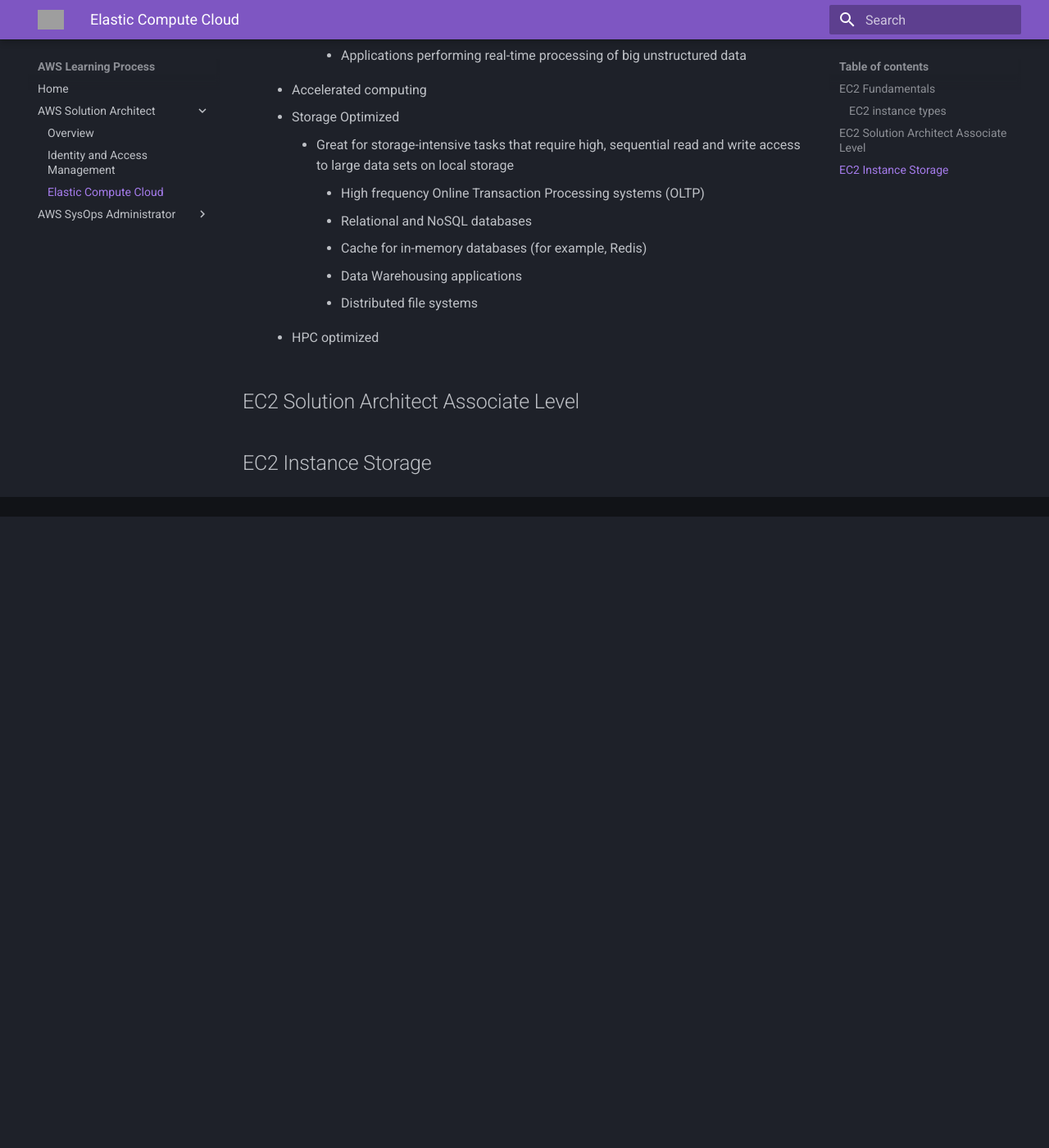
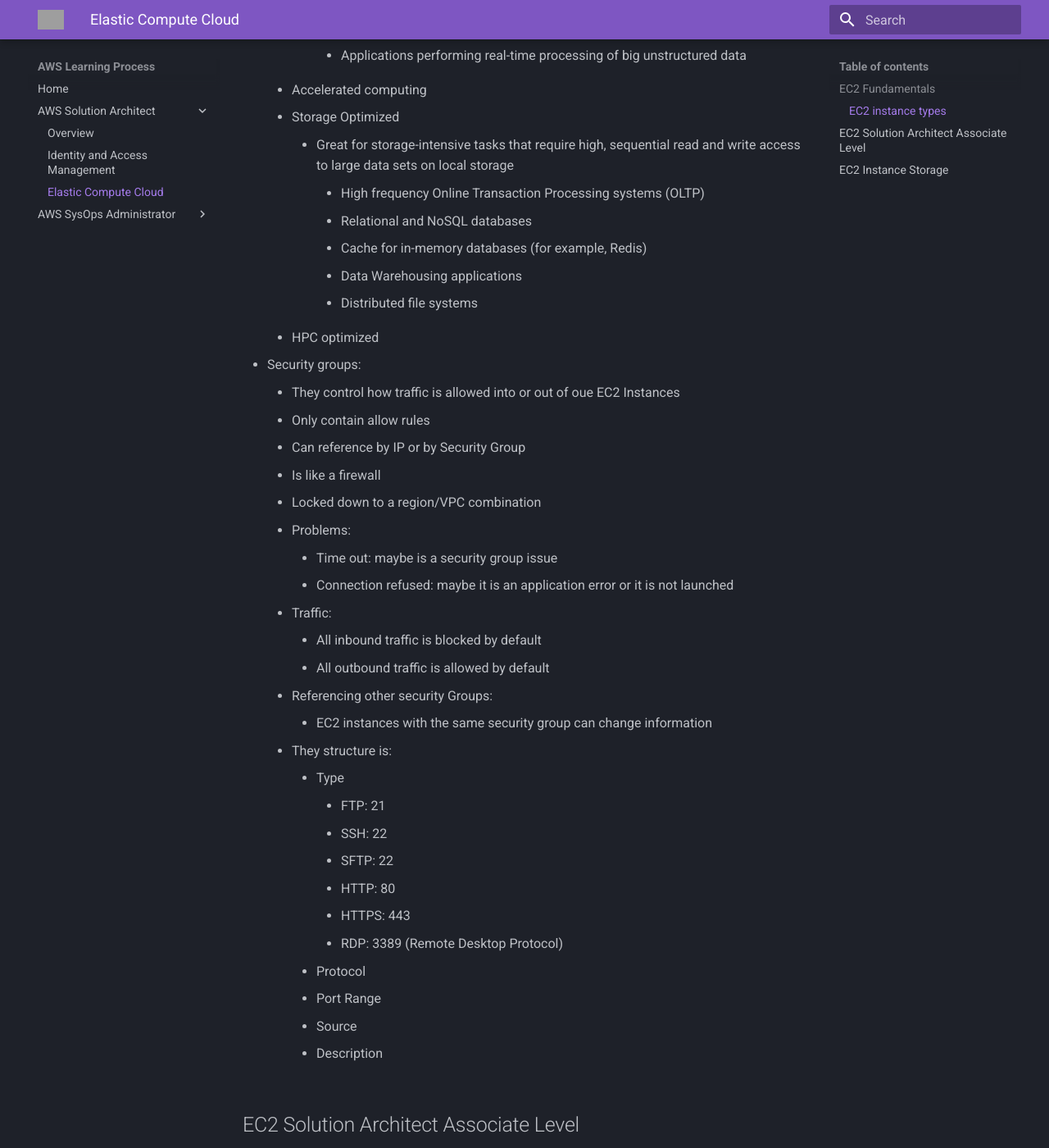
Before and after one commit to janobourian/aws, an MkDocs documentation site: the page built from docs/solution_architect/ec2.md, in a window 1280 px wide and 1400 px high, scrolled down 2145 px. Shown: the whole window at 82% size. Built offline with MkDocs 1.6.1 and Material for MkDocs 9.7.7, drawn with Linux system fonts in a browser that asks for light colours; before the commit the page ends 2775 px from its top, so only the background shows below that; grey boxes are pictures that could not be loaded.

Commit message:
add: security groups information

```diff
--- a/docs/solution_architect/ec2.md
+++ b/docs/solution_architect/ec2.md
@@ -79,6 +79,33 @@ echo "<h1>Hello world from $(hostname -f)</h1>" > /var/www/html/index.html
             * Distributed file systems
     * HPC optimized
 
+* Security groups:
+    * They control how traffic is allowed into or out of oue EC2 Instances
+    * Only contain allow rules
+    * Can reference by IP or by Security Group
+    * Is like a firewall
+    * Locked down to a region/VPC combination
+    * Problems:
+        * Time out: maybe is a security group issue
+        * Connection refused: maybe it is an application error or it is not launched
+    * Traffic:
+        * All inbound traffic is blocked by default
+        * All outbound traffic is allowed by default
+    * Referencing other security Groups:
+        * EC2 instances with the same security group can change information
+    * They structure is:
+        * Type
+            * FTP: 21
+            * SSH: 22
+            * SFTP: 22
+            * HTTP: 80
+            * HTTPS: 443
+            * RDP: 3389 (Remote Desktop Protocol)
+        * Protocol
+        * Port Range
+        * Source
+        * Description
+
 ## EC2 Solution Architect Associate Level
 
 ## EC2 Instance Storage
```
